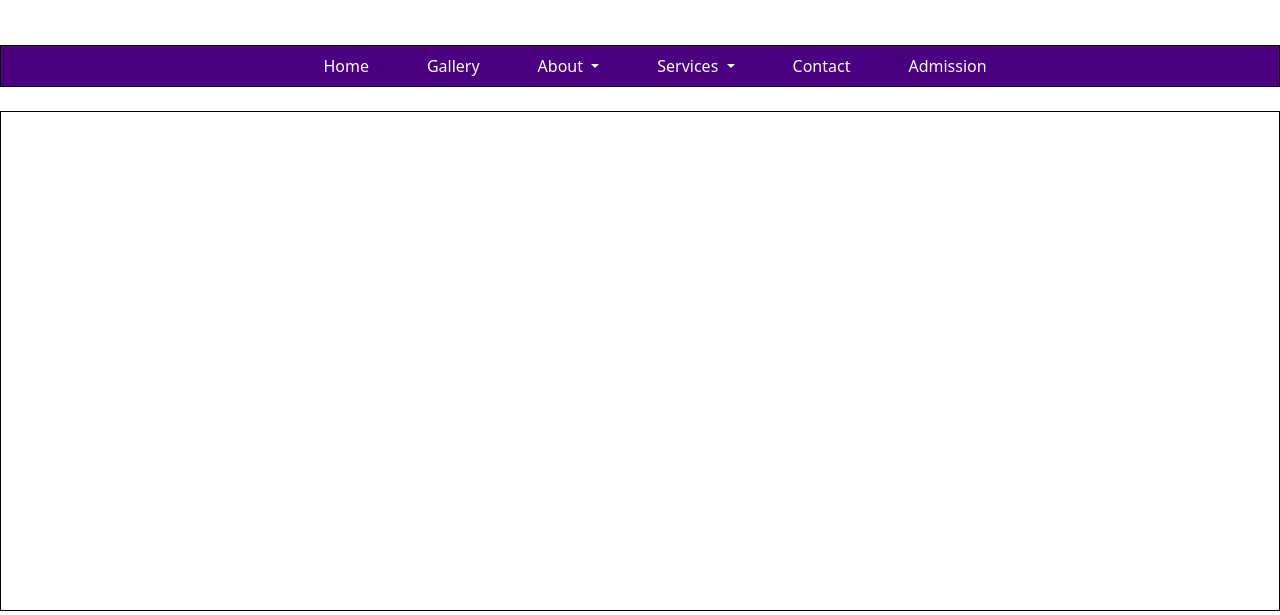
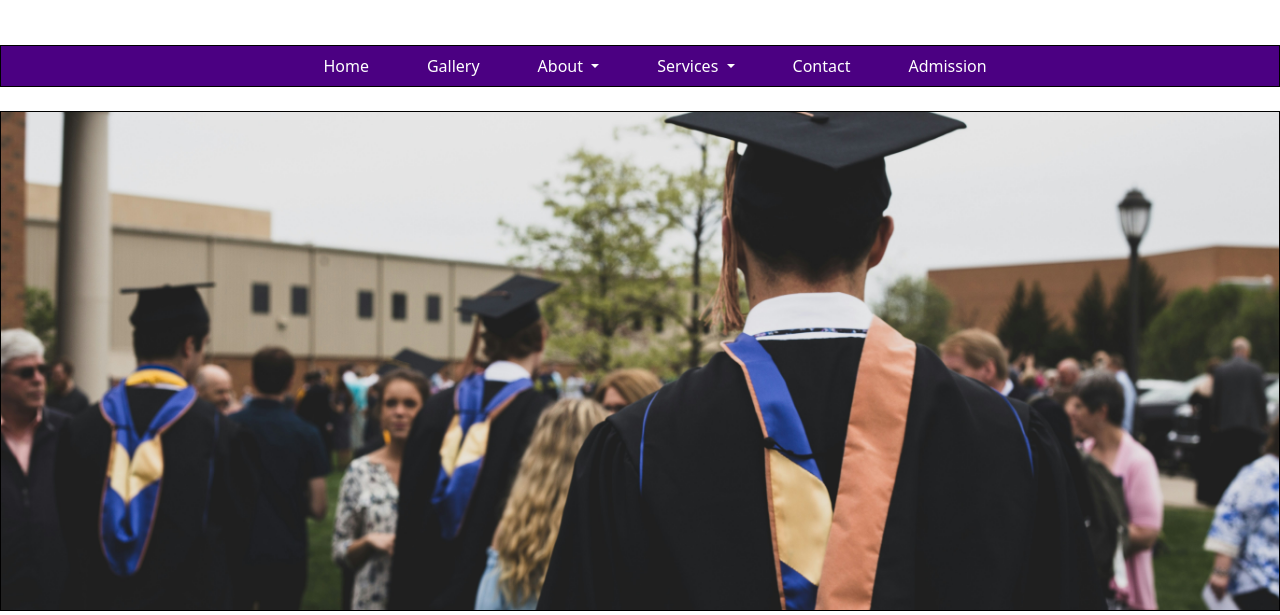
Before and after one commit to anm10921cs20/mahan, a plain HTML site: page index.html in a window 1280 px wide. Shown: the part 185-800 px from the top of the page. Drawn offline with nearby package versions, Linux system fonts and the light colour scheme; files whose address does not match are found by name.

Commit message:
Update styles.css

```diff
--- a/styles.css
+++ b/styles.css
@@ -92,7 +92,7 @@ color: #4B0082;
 }
 #head-img
 {
-    background-image: url(images/charles-deloye-2RouMSg9Rnw-unsplash.jpg);
+    background-image: url(charles-deloye-2RouMSg9Rnw-unsplash.jpg);
     background-position: center;
     background-repeat: no-repeat;
     background-size: cover;
```
